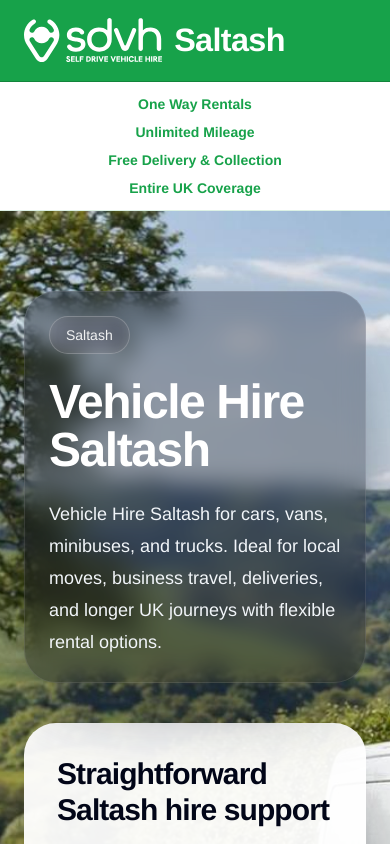
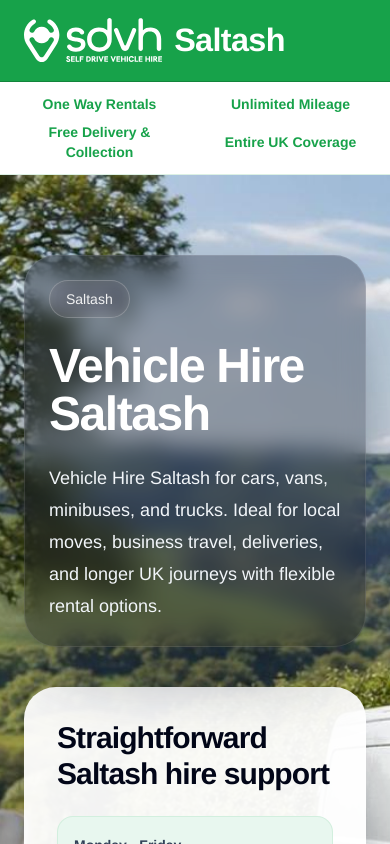
Before and after one commit to jasonbaroma/sdvh-saltash, a Next.js app: page / in a window 390 px wide. Shown: the top 844 px of the page. Built offline with nearby package versions, Linux system fonts and the light colour scheme; a web font is replaced by a local one.

Commit message:
Align mobile header banner items

```diff
--- a/components/home-page.tsx
+++ b/components/home-page.tsx
@@ -519,11 +519,11 @@ export function HomePage({
       </header>
 
       <section className="border-b border-[var(--brand-green)]/15 bg-white">
-        <div className="mx-auto flex max-w-7xl flex-wrap items-center justify-center gap-x-32 gap-y-2 px-6 py-3 text-sm font-bold text-[var(--brand-green)]">
-          <span>One Way Rentals</span>
-          <span>Unlimited Mileage</span>
-          <span>Free Delivery & Collection</span>
-          <span>Entire UK Coverage</span>
+        <div className="mx-auto grid max-w-7xl grid-cols-2 items-center justify-items-center gap-x-6 gap-y-2 px-4 py-3 text-center text-sm font-bold text-[var(--brand-green)] md:flex md:flex-wrap md:items-center md:justify-center md:gap-x-32 md:px-6">
+          <span className="w-full">One Way Rentals</span>
+          <span className="w-full">Unlimited Mileage</span>
+          <span className="w-full">Free Delivery & Collection</span>
+          <span className="w-full">Entire UK Coverage</span>
         </div>
       </section>
 
```
